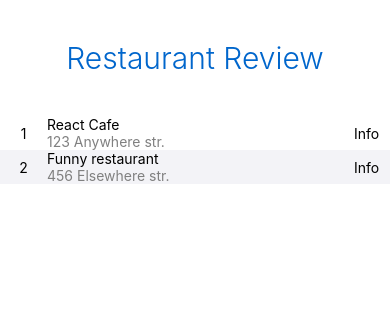
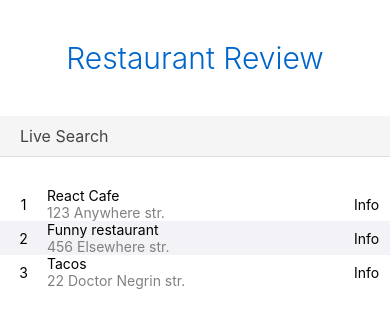
Before and after one commit to sshest/restaurant-review-react-native-app, a React Native app: screen / in a window 390 px wide. Shown: the top 328 px of the page. Built offline with nearby package versions, Linux system fonts and the light colour scheme.

Commit message:
Accept user input with React native TextInput

```diff
--- a/App.js
+++ b/App.js
@@ -1,5 +1,5 @@
 import React, {Component} from 'react';
-import { StyleSheet, Text, View } from 'react-native';
+import { StyleSheet, Text, TextInput, View } from 'react-native';
 
 import HeaderStyle from './HeaderStyle'
 
@@ -7,9 +7,14 @@ const restaurants = [{
         name: 'React Cafe', address: '123 Anywhere str.'
     }, {
         name: 'Funny restaurant', address: '456 Elsewhere str.'
+    }, {
+        name: 'Tacos', address: '22 Doctor Negrin str.'
     }];
 
 export default class App extends Component {
+    state = {
+        search: null
+    };
 
       render() {
         return (
@@ -17,8 +22,26 @@ export default class App extends Component {
               flex: 1
           }}>
             <Text style={HeaderStyle.header}>Restaurant Review</Text>
+              <TextInput
+                  style={
+                      styles.input
+                  }
+                  placeholder="Live Search"
+                  onChangeText={
+                    text => {
+                      this.setState({
+                          search: text
+                      })
+                    }
+                  }
+              />
               {
-              restaurants.map((place, index) => {
+                  restaurants
+                      .filter(place => {
+                          return !this.state.search
+                              || place.name.toLowerCase().indexOf(this.state.search.toLowerCase()) > -1;
+                      })
+                      .map((place, index) => {
                           return (
                               <View key={place.name}
                                   style={[
@@ -61,5 +84,15 @@ const styles = StyleSheet.create({
     },
     addressText: {
         color: 'grey'
+    },
+    input: {
+        marginBottom: 30,
+        padding: 10,
+        paddingHorizontal: 20,
+        fontSize: 16,
+        color: '#444',
+        borderBottomWidth: 1,
+        borderColor: '#ddd',
+        backgroundColor: '#F5F5F5'
     }
 });
```
Lines whose indentation alone changed are shown as unchanged.
